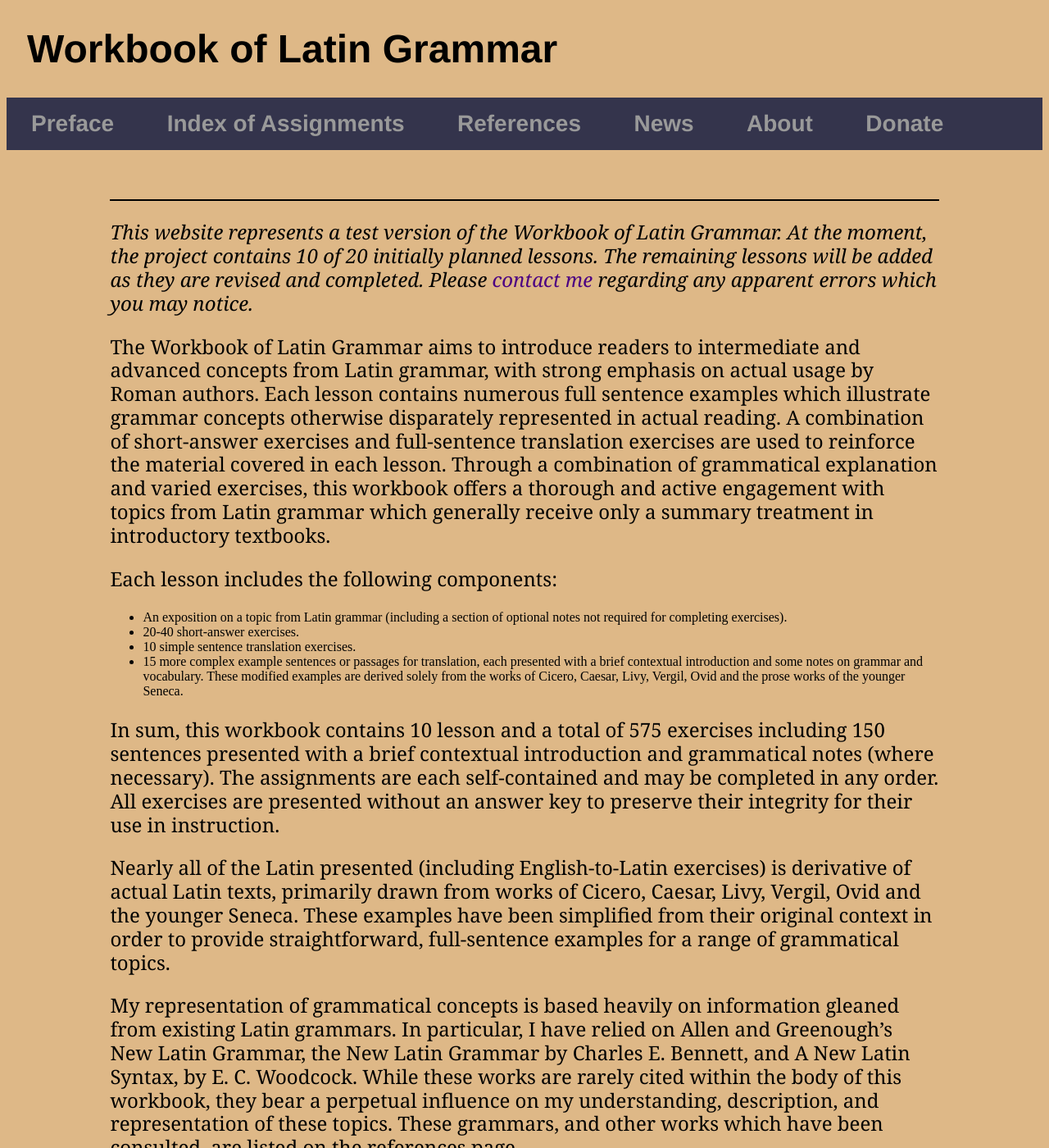
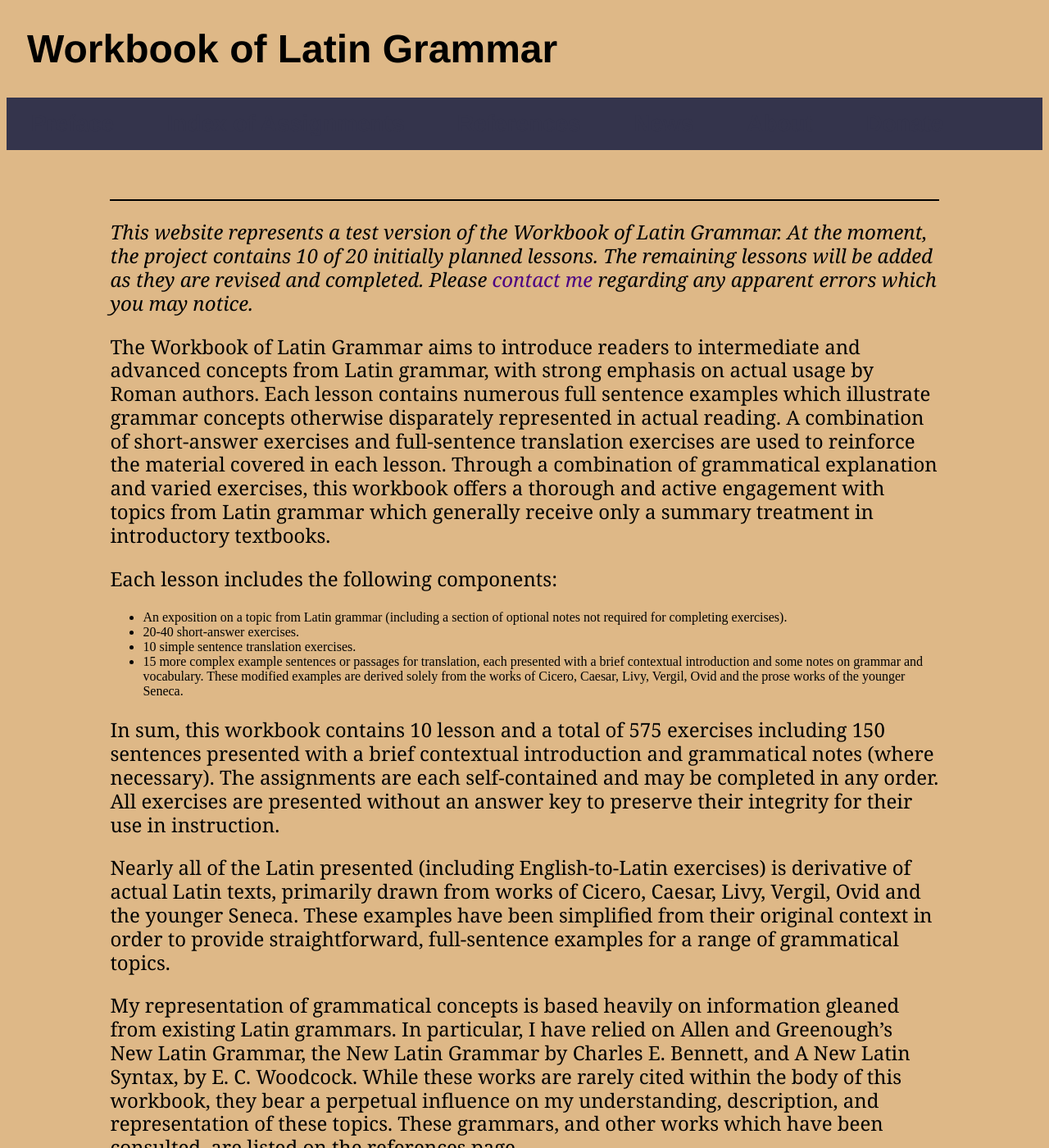
Before and after one commit to AlanCFleming82/AlanCFleming82.github.io, a Jekyll site: the page built from index.html, in a window 1280 px wide and 1400 px high. Shown: the whole window at 82% size. Built offline with Jekyll 4.4.1, drawn with Linux system fonts in a browser that asks for light colours.

Commit message:
Update main.css

```diff
--- a/css/main.css
+++ b/css/main.css
@@ -43,7 +43,7 @@ a:hover {
 
 a.nav {
    	text-decoration: none;
-    color: #999;
+    color: #34344c;
 }
 
 
```
